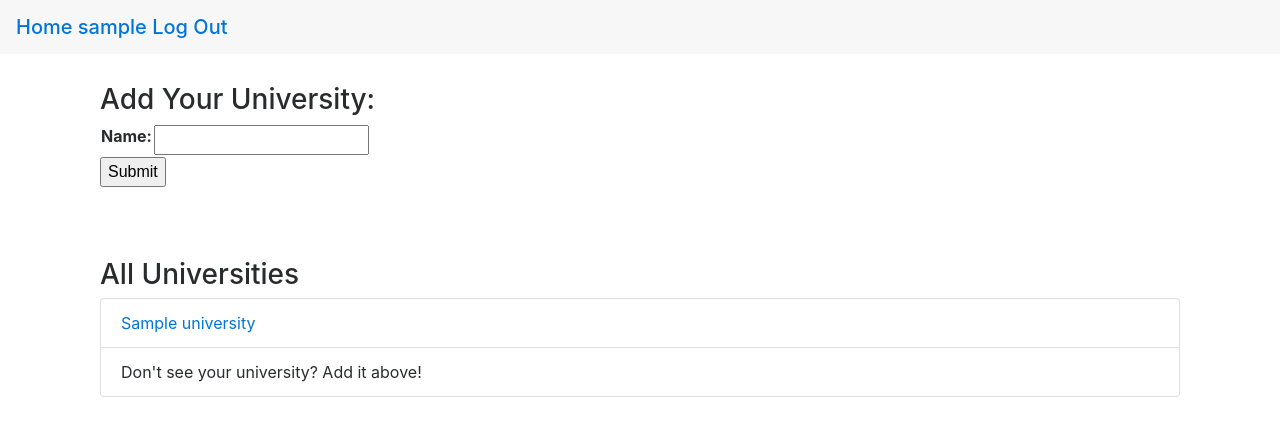
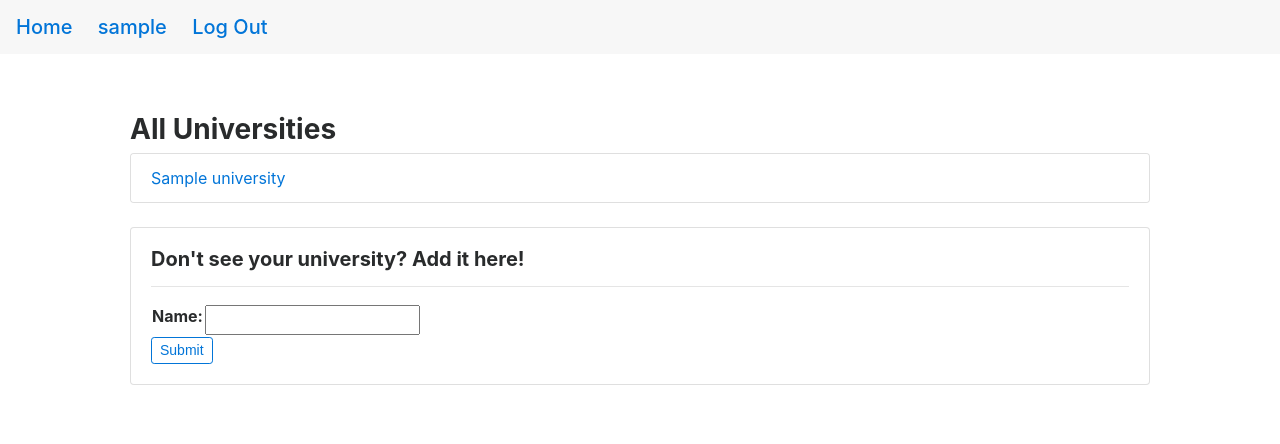
Before and after one commit to danagilliann/large_scale, a Django app: page /micro/ in a window 1280 px wide. Shown: the top 444 px of the page. Run offline with Django 3.2, Linux system fonts and the light colour scheme; a user stored in the database is signed in; tables that the repository leaves empty hold one stand-in row (values such as "Sample post"); some libraries are stand-ins or nearby versions.

Commit message:
Revert "Revert "cleanup""

```diff
--- a/web/scalica/micro/templates/micro/base.html
+++ b/web/scalica/micro/templates/micro/base.html
@@ -4,17 +4,20 @@
 <head>
   <link rel="stylesheet" type="text/css" href="{% static 'micro/style.css' %}" />
   <link rel="stylesheet" href="https://maxcdn.bootstrapcdn.com/bootstrap/4.0.0-alpha.6/css/bootstrap.min.css" integrity="sha384-rwoIResjU2yc3z8GV/NPeZWAv56rSmLldC3R/AZzGRnGxQQKnKkoFVhFQhNUwEyJ" crossorigin="anonymous">
+  <script src="https://code.jquery.com/jquery-3.1.1.slim.min.js" integrity="sha384-A7FZj7v+d/sdmMqp/nOQwliLvUsJfDHW+k9Omg/a/EheAdgtzNs3hpfag6Ed950n" crossorigin="anonymous"></script>
+  <script src="https://cdnjs.cloudflare.com/ajax/libs/tether/1.4.0/js/tether.min.js" integrity="sha384-DztdAPBWPRXSA/3eYEEUWrWCy7G5KFbe8fFjk5JAIxUYHKkDx6Qin1DkWx51bBrb" crossorigin="anonymous"></script>
+  <script src="https://maxcdn.bootstrapcdn.com/bootstrap/4.0.0-alpha.6/js/bootstrap.min.js" integrity="sha384-vBWWzlZJ8ea9aCX4pEW3rVHjgjt7zpkNpZk+02D9phzyeVkE+jo0ieGizqPLForn" crossorigin="anonymous"></script>
   <title>Scalica</title>
 </head>
 <body>
   <nav class="navbar navbar-light bg-faded">
     <h1 class="navbar-brand mb-0">
       {% if user.is_authenticated %}
-        <a href="/micro">Home </a>
-        <a href="/micro/user/{{user.id}}/">{{ user.username }}</a>
-        <a href="{% url 'micro:logout' %}">Log Out</a>
+        <a href="/micro" style="margin-right: 20px;">Home </a>
+        <a href="/micro/user/{{user.id}}/" style="margin-right: 20px;">{{ user.username }}</a>
+        <a href="{% url 'micro:logout' %}" style="margin-right: 20px;">Log Out</a>
           {% else %}
-        <a href="{% url 'micro:login' %}">Log In</a>
+        <a href="{% url 'micro:login' %}" style="margin-right: 20px;">Log In</a>
       {% endif %}
     </h1>
   </nav>
@@ -22,7 +25,7 @@
   <div id="sidebar">
     {% block sidebar %}{% endblock sidebar %}
   </div>
-  <div id="content">
+  <div id="content" class="container" style="padding: 30px;">
     {% block content %}{% endblock content %}
   </div>
 </body>
--- a/web/scalica/micro/templates/micro/register.html
+++ b/web/scalica/micro/templates/micro/register.html
@@ -1,5 +1,6 @@
 {% extends "micro/base.html" %}
 {% block content %}
+<div class="container" style="padding: 30px;">
   <form action="/micro/register/" method="post">
   <table class="registerTable">
     {% csrf_token %}
@@ -7,4 +8,5 @@
   </table>
     <input type="submit" value="Submit" />
   </form>
+</div>
 {% endblock %}
--- a/web/scalica/micro/templates/micro/universities.html
+++ b/web/scalica/micro/templates/micro/universities.html
@@ -2,27 +2,15 @@
 {% block content %}
 
 <div class="container" style="padding: 30px;">
-	<h3>Add Your University:</h3>
-	<form action="/micro/post_university/" method="post">
-	<table class="registerTable">
-	  {% csrf_token %}
-	  {{ form.as_table }}
-	</table>
-	  <input type="submit" value="Submit" />
-	</form>
-	<br><br><br>
-
-  <h3>All Universities</h3>
+  <h3><strong>All Universities</strong></h3>
   {% if university_list %}
     <div class="card">
     	<ul class="list-group list-group-flush">
     		{% for university in university_list %}
     		<li class="list-group-item"><a href="/micro/university/{{university.id}}">{{ university.name }}</a></li>
     		{% endfor %}
-        <li class="list-group-item">Don't see your university? Add it above!</li>
     	</ul>
     </div>
-  </div>
   {% else %}
     <div class="card">
      <div class="card-block">
@@ -30,4 +18,20 @@
       </div>
     </div>
   {% endif %}
+
+  <br/>
+  <div class="card">
+     <div class="card-block">
+      <h5><strong>Don't see your university? Add it here!</strong></h5>
+      <hr/>
+      <form action="/micro/post_university/" method="post">
+        <table class="registerTable">
+          {% csrf_token %}
+          {{ form.as_table }}
+        </table>
+        <button type="submit" class="btn btn-outline-primary btn-sm">Submit</button>
+      </form>
+    </div>
+  </div>
+</div>
 {% endblock %}
```
Also changed, not shown: web/scalica/micro/templates/micro/user.html (+31 -6 lines), 1 other file. Lines whose indentation alone changed are shown as unchanged.
